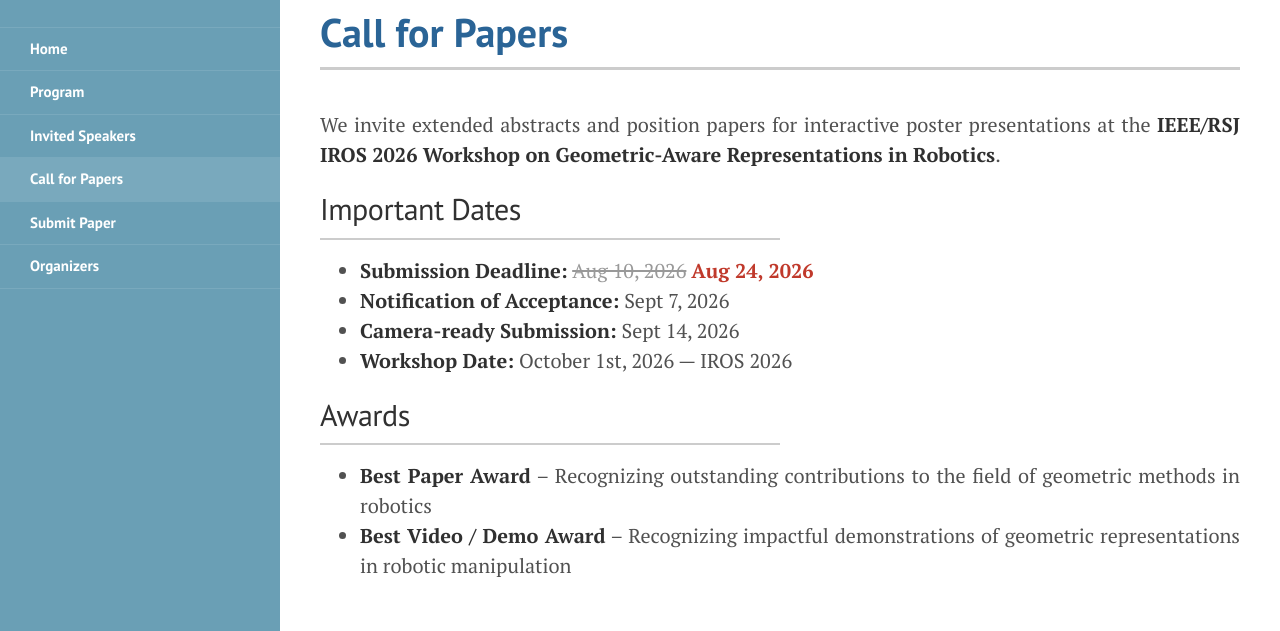
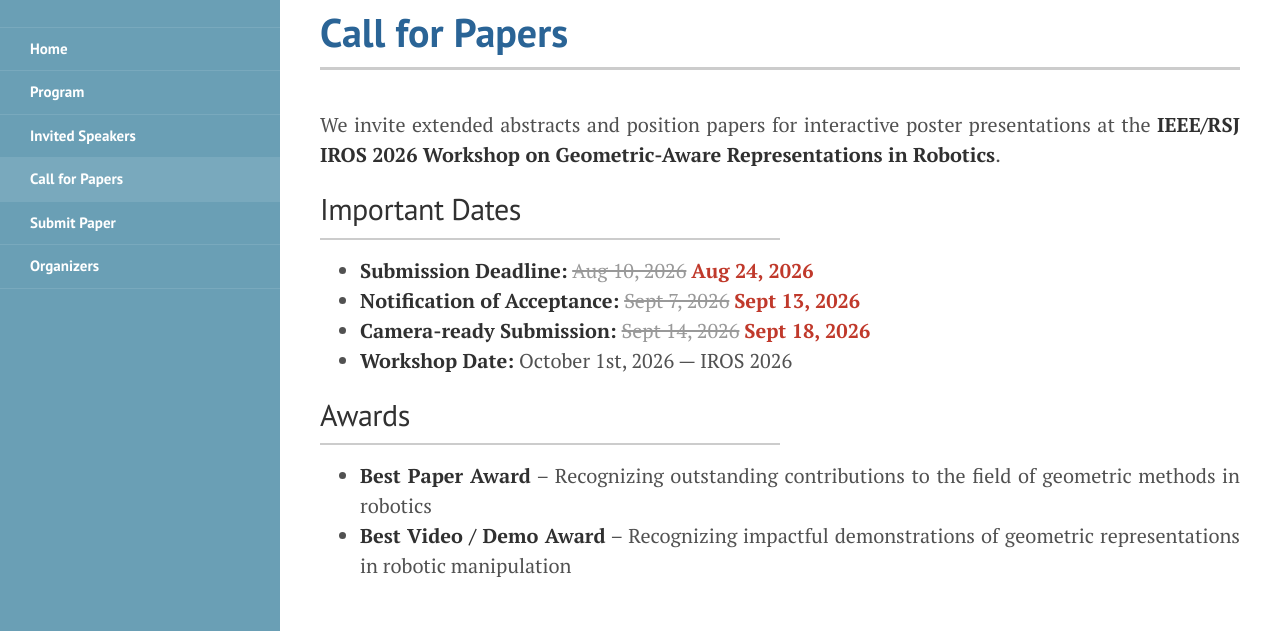
Before and after one commit to geometric-representations-robotics-ws/geometric-representations-robotics-ws.github.io, a plain HTML site: page cfp.html in a window 1280 px wide. Shown: the part 169-800 px from the top of the page. Drawn offline with Linux system fonts and the light colour scheme.

Commit message:
Update cfp.html

```diff
--- a/cfp.html
+++ b/cfp.html
@@ -99,8 +99,14 @@
                   <del style="color: #999;">Aug 10, 2026</del>
                   <strong style="color: #c0392b;">Aug 24, 2026</strong>
                 </li>
-                <li><strong>Notification of Acceptance:</strong> Sept 7, 2026</li>
-                <li><strong>Camera-ready Submission:</strong> Sept 14, 2026</li>
+                <li><strong>Notification of Acceptance:</strong>
+                  <del style="color: #999;">Sept 7, 2026</del>
+                  <strong style="color: #c0392b;">Sept 13, 2026</strong>
+                </li>
+                <li><strong>Camera-ready Submission:</strong>
+                  <del style="color: #999;">Sept 14, 2026</del>
+                  <strong style="color: #c0392b;">Sept 18, 2026</strong>
+                </li>
                 <li><strong>Workshop Date:</strong> October 1st, 2026 — IROS 2026</li>
             </ul>
 
```
